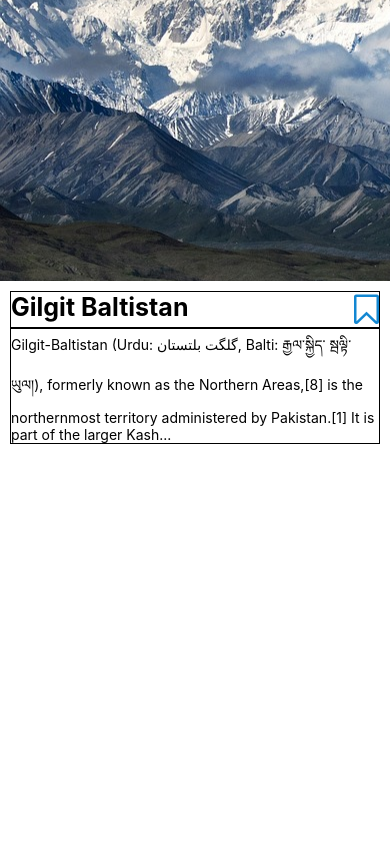
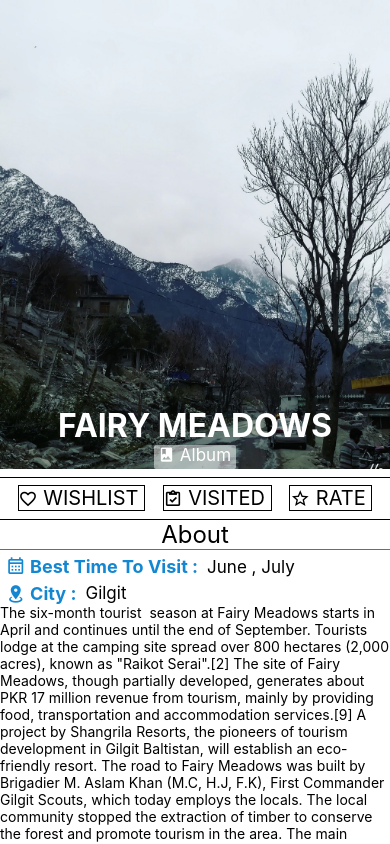
Before and after one commit to iamhassanraza/TraveLog, a React Native app in the folder Client/: screen / in a window 390 px wide. Shown: the top 844 px of the page. Built offline with nearby package versions, Linux system fonts and the light colour scheme.

Commit message:
Last commit of the day

```diff
--- a/Client/App.js
+++ b/Client/App.js
@@ -8,7 +8,7 @@ export default class App extends Component {
   render() {
     return (
       <View>
-        <Home></Home>
+        <DestinationDetails></DestinationDetails>
       </View>
     )
   }
```
Also changed, not shown: Client/App/components/DestinationDetails/IconTextButton.js (added).
